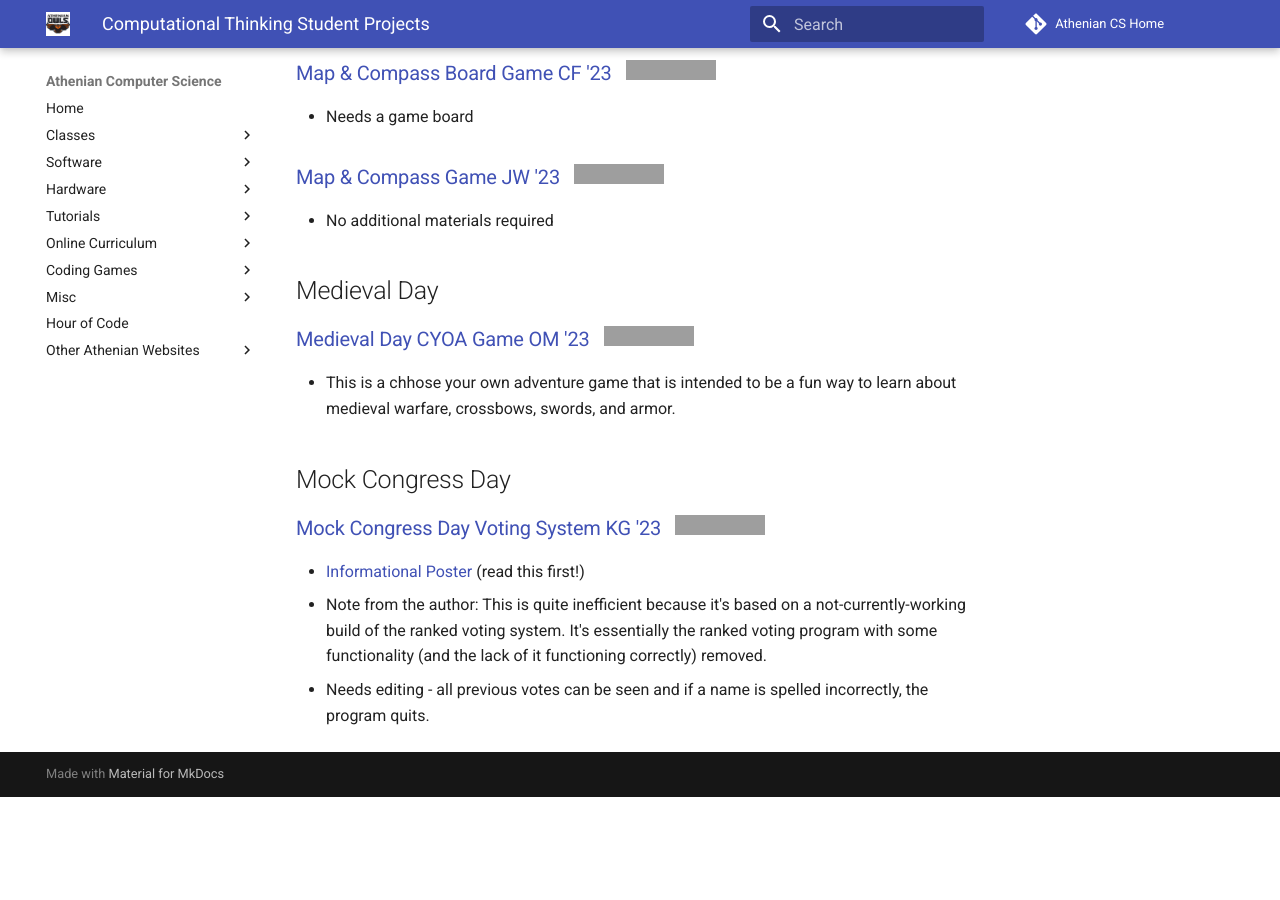
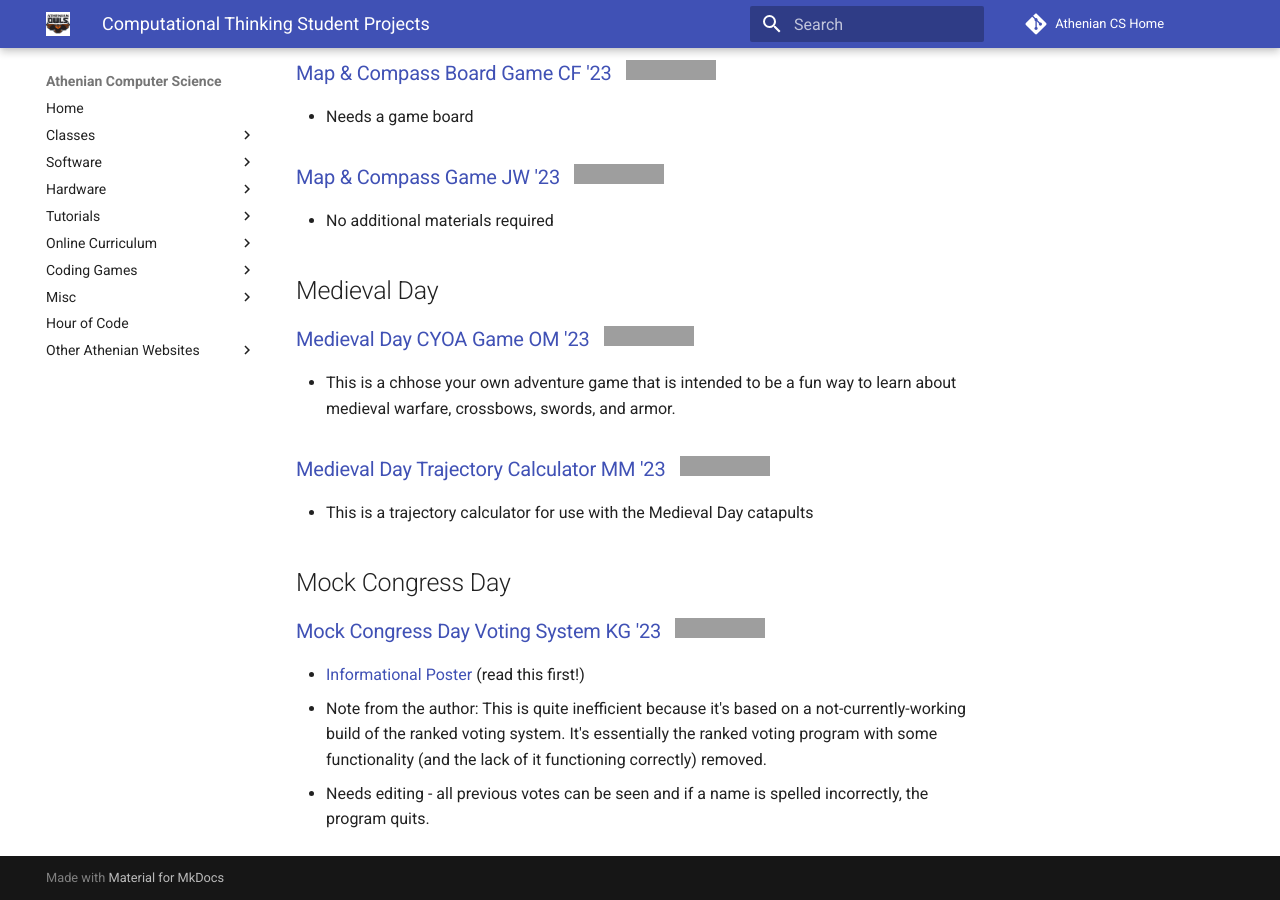
Before and after one commit to athenian-computational-thinking/athenian-cs-mkdocs, an MkDocs documentation site: the page built from docs/ct-projects.md, in a window 1280 px wide and 900 px high, scrolled down 3000 px. Built offline with MkDocs 1.6.1 and Material for MkDocs 9.7.7, drawn with Linux system fonts in a browser that asks for light colours; comment, search, counter and statistics services are not loaded; before the commit the page ends 3797 px from its top, so only the background shows below that; grey boxes are pictures that could not be loaded.

Commit message:
Update ct-projects.md

```diff
--- a/docs/ct-projects.md
+++ b/docs/ct-projects.md
@@ -101,6 +101,8 @@ These are programs written by the 9th grade Computational Thinking students for
 ### [Medieval Day CYOA Game OM '23](https://github.com/athenian-ct-projects/Medieval-Day-OM) &nbsp; [![Run on Repl.it](https://repl.it/badge/github/athenian-ct-projects/Medieval-Day-OM)](https://repl.it/github/athenian-ct-projects/Medieval-Day-OM)
 * This is a chhose your own adventure game that is intended to be a fun way to learn about medieval warfare, crossbows, swords, and armor.
 
+### [Medieval Day Trajectory Calculator MM '23](https://github.com/athenian-ct-projects/Medieval-Day-MD) &nbsp; [![Run on Repl.it](https://repl.it/badge/github/athenian-ct-projects/Medieval-Day-MD)](https://repl.it/github/athenian-ct-projects/Medieval-Day-MD)
+* This is a trajectory calculator for use with the Medieval Day catapults
 
 ## Mock Congress Day
 
```
